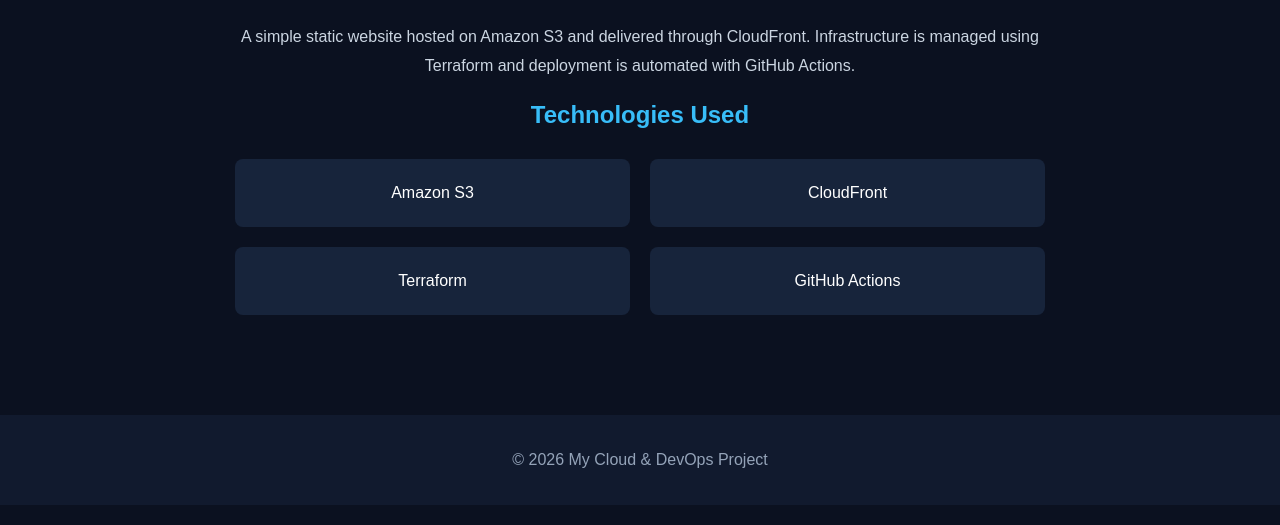
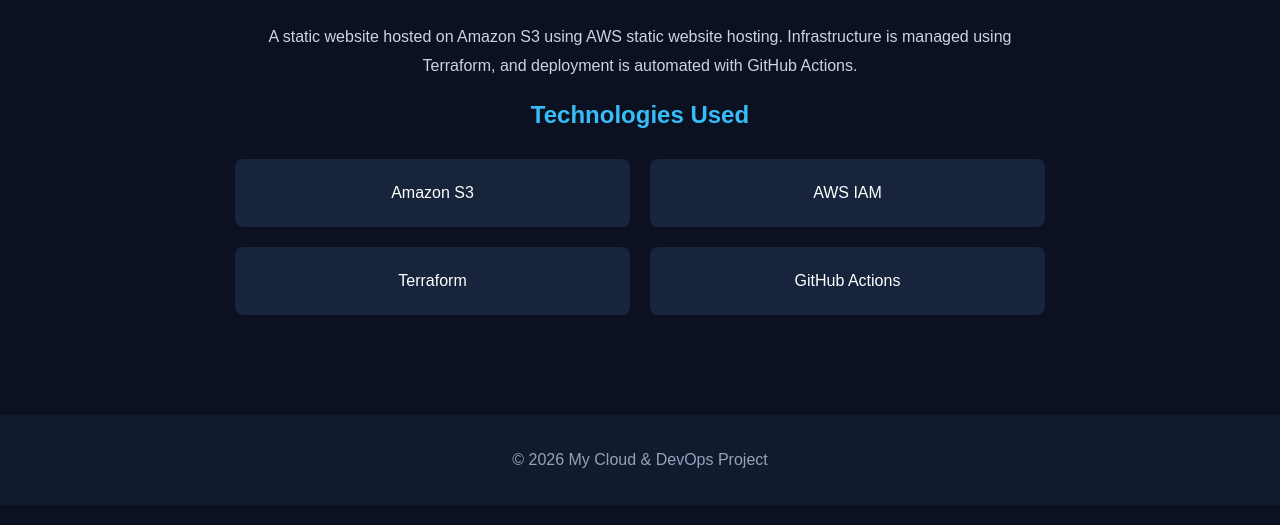
Before and after one commit to subhashsmart24/static-website-aws, a plain HTML site: page website/index.html in a window 1280 px wide. Shown: the part 275-800 px from the top of the page. Drawn offline with Linux system fonts and the light colour scheme.

Commit message:
Update website content for S3 hosting

```diff
--- a/website/index.html
+++ b/website/index.html
@@ -14,16 +14,16 @@
         <h1>Static Website Hosting on AWS</h1>
 
         <p>
-            A simple static website hosted on Amazon S3 and delivered
-            through CloudFront. Infrastructure is managed using
-            Terraform and deployment is automated with GitHub Actions.
+            A static website hosted on Amazon S3 using AWS static website
+            hosting. Infrastructure is managed using Terraform, and
+            deployment is automated with GitHub Actions.
         </p>
 
         <h2>Technologies Used</h2>
 
         <div class="cards">
             <div>Amazon S3</div>
-            <div>CloudFront</div>
+            <div>AWS IAM</div>
             <div>Terraform</div>
             <div>GitHub Actions</div>
         </div>
```
